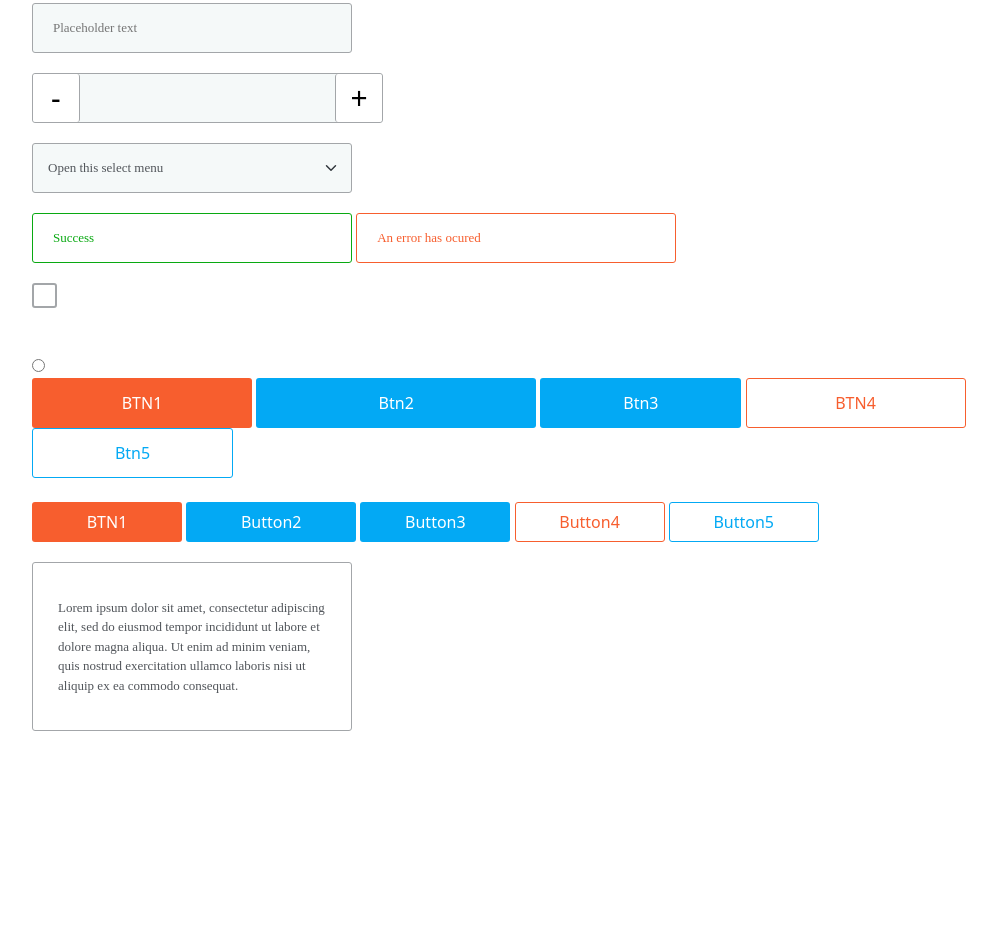
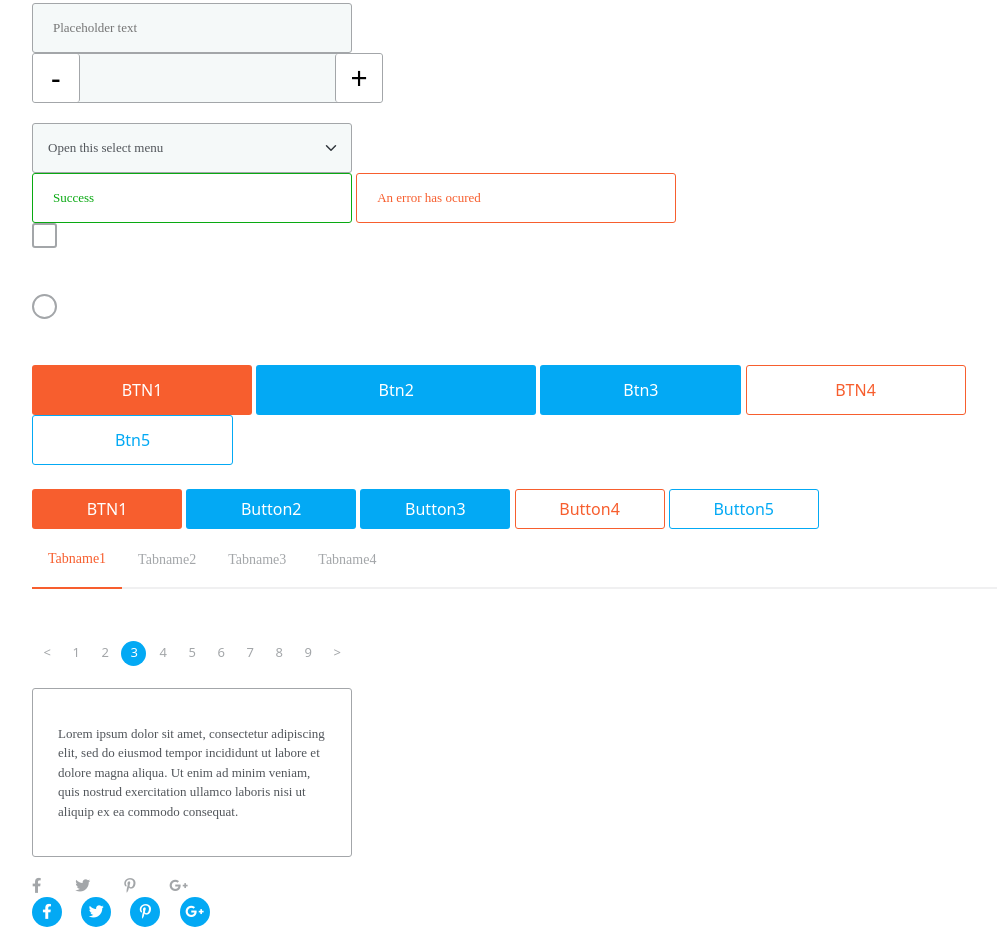
Before and after one commit to velthereal/fgbfnfmfhm, a website built with Vite: page index.html in a window 1280 px wide. Shown: the part 1579-2506 px from the top of the page, without its empty margins (50-1047 px from the left). Before the commit the page ends 2326 px from the top, so only its background shows below. Built offline with nearby package versions, Linux system fonts and the light colour scheme; a web font is replaced by a local one.

Commit message:
create pagination and tabs

```diff
--- a/index.html
+++ b/index.html
@@ -79,7 +79,7 @@
 		 <br>
 		 <div class="pages">
 			<button>-</button>
-			<input type="number">
+			<input class="pages-number" type="text">
 			<button>+</button>
 		 </div>
 		 <select class="form-select" aria-label="Default select example">
@@ -96,7 +96,10 @@
 		 	<label for="checkbox"></label>
 		 </p>
 		 <br>
-		 <input type="radio">
+		 <p class="radio">
+			<input type="radio" id="radio">
+		 	<label for="radio"></label>
+		 </p>
 		 <br>
 		 <button class="btn1">Btn1</button>
 		 <button class="btn2">Btn2</button>
@@ -111,13 +114,80 @@
 		 <button class="btn4-2">Button4</button>
 		 <button class="btn5-2">Button5</button>
 
-		 <p class="info-popup">
+		 <!-- Tabs -->
+		<div class="tab">
+			<button class="tablinks active" onclick="openCity(event, 'London')">Tabname1</button>
+			<button class="tablinks" onclick="openCity(event, 'Paris')">Tabname2</button>
+			<button class="tablinks" onclick="openCity(event, 'Tokyo')">Tabname3</button>
+			<button class="tablinks" onclick="openCity(event, 'Kyiv')">Tabname4</button>
+		</div>
+		<div id="London" class="tabcontent">
+			<p>Placeholder name</p>
+		</div>
+		<div id="Paris" class="tabcontent">
+			<p>Placeholder name</p>
+		</div>
+		<div id="Tokyo" class="tabcontent">
+			<p>Placeholder name</p>
+		</div>
+		<div id="Kyiv" class="tabcontent">
+			<p>Placeholder name</p>
+		</div>
+
+
+
+		<div class="pagination">
+			<a href="#">&#60;</a>
+			<a href="#">1</a>
+			<a href="#">2</a>
+			<a class="active" href="#">3</a>
+			<a href="#">4</a>
+			<a href="#">5</a>
+			<a href="#">6</a>
+			<a href="#">7</a>
+			<a href="#">8</a>
+			<a href="#">9</a>
+			<a href="#">&#62;</a>
+		</div>
+
+		<p class="info-popup">
 			Lorem ipsum dolor sit amet, consectetur adipiscing elit, sed do eiusmod tempor incididunt ut labore et dolore magna aliqua. Ut enim ad minim veniam, quis nostrud exercitation ullamco laboris nisi ut aliquip ex ea commodo consequat.
-		 </p>
-	 </div>
+		</p>
+
+		<div class="social">
+			<a href="#">
+				<i class="fa-brands fa-facebook-f"></i>
+			</a>
+			<a href="#">
+				<i class="fa-brands fa-twitter"></i>
+			</a>
+			<a href="#">
+				<i class="fa-brands fa-pinterest-p"></i>
+			</a>
+			<a href="#">
+				<i class="fa-brands fa-google-plus-g"></i>
+			</a>
+		</div>
+
+		<div class="bg-social">
+			<a href="#">
+				<i class="fa-brands fa-facebook-f"></i>
+			</a>
+			<a href="#">
+				<i class="fa-brands fa-twitter"></i>
+			</a>
+			<a href="#">
+				<i class="fa-brands fa-pinterest-p"></i>
+			</a>
+			<a href="#">
+				<i class="fa-brands fa-google-plus-g"></i>
+			</a>
+		</div>
+
 
 
 	<!-- scripts -->
+	<script src="js/script.js"></script>
 	<script src="https://cdn.jsdelivr.net/npm/@popperjs/core@2.9.2/dist/umd/popper.min.js" integrity="sha384-IQsoLXl5PILFhosVNubq5LC7Qb9DXgDA9i+tQ8Zj3iwWAwPtgFTxbJ8NT4GN1R8p" crossorigin="anonymous"></script>
 	<script src="https://cdn.jsdelivr.net/npm/bootstrap@5.0.2/dist/js/bootstrap.min.js" integrity="sha384-cVKIPhGWiC2Al4u+LWgxfKTRIcfu0JTxR+EQDz/bgldoEyl4H0zUF0QKbrJ0EcQF" crossorigin="anonymous"></script>
   </body>
--- /dev/null
+++ b/js/script.js
@@ -0,0 +1,20 @@
+function openCity(evt, cityName) {
+    // Declare all variables
+    var i, tabcontent, tablinks;
+
+    // Get all elements with class="tabcontent" and hide them
+    tabcontent = document.getElementsByClassName("tabcontent");
+    for (i = 0; i < tabcontent.length; i++) {
+      tabcontent[i].style.display = "none";
+    }
+
+    // Get all elements with class="tablinks" and remove the class "active"
+    tablinks = document.getElementsByClassName("tablinks");
+    for (i = 0; i < tablinks.length; i++) {
+      tablinks[i].className = tablinks[i].className.replace(" active", "");
+    }
+
+    // Show the current tab, and add an "active" class to the button that opened the tab
+    document.getElementById(cityName).style.display = "block";
+    evt.currentTarget.className += " active";
+  }
--- a/styles/help/base.scss
+++ b/styles/help/base.scss
@@ -133,7 +133,7 @@ blockquote {
   padding: 15px 35px;
 }
 // lists
-ul {
+ul{
  list-style-type: none;
 }
 li {
@@ -174,7 +174,6 @@ input[type="text"], .form-select {
  border: 1px solid $pr-4-light-1;
  box-sizing: border-box;
  border-radius: 3px;
- margin-bottom: 20px;
  &:hover {
 	 background-color: #fff;
 	 cursor: pointer;
@@ -202,6 +201,8 @@ input[type="text"] {
 	 box-shadow: inset 0 0 2.5px $pr-1-light-1;
  	}
 }
+
+// input pages
 .pages {
   margin-bottom: 20px;
   width: 351px;
@@ -210,7 +211,7 @@ input[type="text"] {
   border: 1px solid $pr-4-light-1;
   border-radius: 3px;
 }
-.pages input{
+.pages input.pages-number{
   width: 257px;
   height: 48px;
   color: $pr-4-dark-1;
@@ -220,7 +221,15 @@ input[type="text"] {
   border: none;
   &:focus-visible {
 	  outline: none;
+	  border: none;
+	  background-color: rgba(255,255,255,0);
+	  box-shadow: none;
   }
+	&:active {
+		border: none;
+		background-color: rgba(255,255,255,0);
+		box-shadow: none;
+	}
 }
 .pages button {
   width: 47px;
@@ -241,6 +250,8 @@ input[type="text"] {
 .pages button:last-of-type {
   border-left: 1px solid $pr-4-light-1;
 }
+
+// input success and no success
 input.success {
   background-color: #fff;
   border: 1px solid #09a912;
@@ -252,6 +263,14 @@ input.success {
 		border: #09a912 1px solid;
 		background-color: #fff;
 		box-shadow: none;
+	}
+	&::after {
+		content: "";
+		display: block;
+		width: 20px;
+		height: 15px;
+		border-bottom: solid 2px red;
+		border-bottom: solid 2px red;
 	}
 }
 input.no-success {
@@ -267,6 +286,7 @@ input.no-success {
 		box-shadow: none;
 	}
 }
+// input checkbox
 input[type="checkbox"] {
 	background-color: $prime-1;
 }
@@ -307,6 +327,75 @@ input:checked {
 	background-color: $prime-1;
 	border-color: $prime-1;
 }
+.check input:disabled + label::before {
+	content: "";
+	display: inline-block;
+	width: 6px;
+	height: 13px;
+	border-bottom: solid 2px #fff;
+	border-right: solid 2px #fff;
+	position: absolute;
+	transform: rotate(45deg);
+	left: 10px;
+	top: 5px;
+}
+.check input:disabled + label::after {
+	content: "";
+	background-color: $pr-4-light-1;
+	border-color: $pr-4-light-1;
+}
+// input radio
+input[type="radio"] {
+	background-color: $prime-1;
+}
+.radio input {
+	display: none;
+}
+.radio label {
+	position: relative;
+}
+.radio label::after {
+	content: "";
+	display: inline-block;
+	width: 25px;
+	height: 25px;
+	border: solid 2px $pr-4-light-1;
+	border-radius: 13px;
+}
+.radio input:hover + label::after  {
+	border-color: $prime-1;
+	@extend .hover;
+}
+.radio input:checked + label::before {
+	content: "";
+	display: inline-block;
+	width: 15px;
+	height: 15px;
+	border-radius: 8px;
+	background-color: $prime-1;
+	position: absolute;
+	left: 5px;
+	top: 5px;
+}
+.radio input:checked + label::after {
+	border-color: $prime-1;
+}
+.radio input:disabled + label::before {
+	content: "";
+	display: inline-block;
+	width: 15px;
+	height: 15px;
+	border-radius: 8px;
+	background-color:$pr-4-light-1;
+	position: absolute;
+	left: 5px;
+	top: 5px;
+}
+.radio input:disabled + label::after {
+	content: "";
+	border-color: $pr-4-light-1;
+}
+// buttons
 .btn1 {
   @include btn(220px,$prime-2);
   text-transform: uppercase;
@@ -384,6 +473,8 @@ button:disabled {
 	  @extend .hover;
   }
 }
+
+// popup
 .info-popup {
   margin-top: 20px;
   @include text(13px,$font1-light);
@@ -398,8 +489,111 @@ button:disabled {
   background-color: #ffffff;
   border: 1px solid $pr-4-light-1;
 }
-.social {
-  font-size: 15px;
-  color: $pr-4-light-1;
-  text-align: center;
+
+
+// tabs
+.tab {
+	display: flex;
+	height: 60px;
+	// overflow: hidden;
+	border-bottom: solid 2px #f0f0f1;
+	box-sizing: border-box;
 }
+
+.tab button {
+	position: relative;
+	bottom: -2px;
+	font-size: 14px;
+	color: #a3a6a9;
+	font-family: $font1-regular;
+	background-color: inherit;
+	border: none;
+	outline: none;
+	cursor: pointer;
+	padding: 14px 16px;
+	color: #a3a6a9;
+}
+.tab button.active {
+	border-bottom: 2px solid $prime-2;
+	color: $prime-2;
+	font-family: $font1-medium;
+}
+.tabcontent {
+	display: none;
+	padding: 35px 0;
+	font-size: 15px;
+	font-family: $font1-regular;
+	color: #51555a;
+}
+
+
+
+
+// pagination
+
+.pagination {
+	margin-top: 50px;
+	display: flex;
+}
+.pagination a {
+	margin: 2px;
+	display: inline-block;
+	font-size: 13px;
+	color: #a3a6a9;
+	text-decoration: none;
+	padding: 2px 9.5px;
+	width: 25px;
+	height: 25px;
+	border-radius: 13px;
+}
+.pagination a.active {
+	background-color: $prime-1;
+	width: 25px;
+	height: 25px;
+	border-radius: 13px;
+	color: #fff;
+}
+.pagination a:hover:not(.active) {
+	background-color: #ddd;
+}
+
+
+.social a {
+	font-size: 15px;
+	color: #a3a6a9;
+	text-decoration: none;
+	margin-right: 30px;
+}
+.social a:nth-of-type(1):hover {
+	color: #3b5999;
+	@extend .hover;
+}
+.social a:nth-of-type(2):hover {
+	color: #55acef ;
+	@extend .hover;
+}
+.social a:nth-of-type(3):hover {
+	color: #bd081b;
+	@extend .hover;
+}
+.social a:nth-of-type(4):hover {
+	color: #de4b39;
+	@extend .hover;
+}
+
+.bg-social a {
+	font-size: 15px;
+	color: #fff;
+	text-decoration: none;
+	margin-right: 15px;
+	display: inline-flex;
+	align-items: center;
+	justify-content: center;
+	width: 30px;
+	height: 30px;
+	border-radius: 50%;
+	background-color: #03a9f4;
+}
+.bg-social a:hover {
+	background-color: #0187c3;
+}
```
